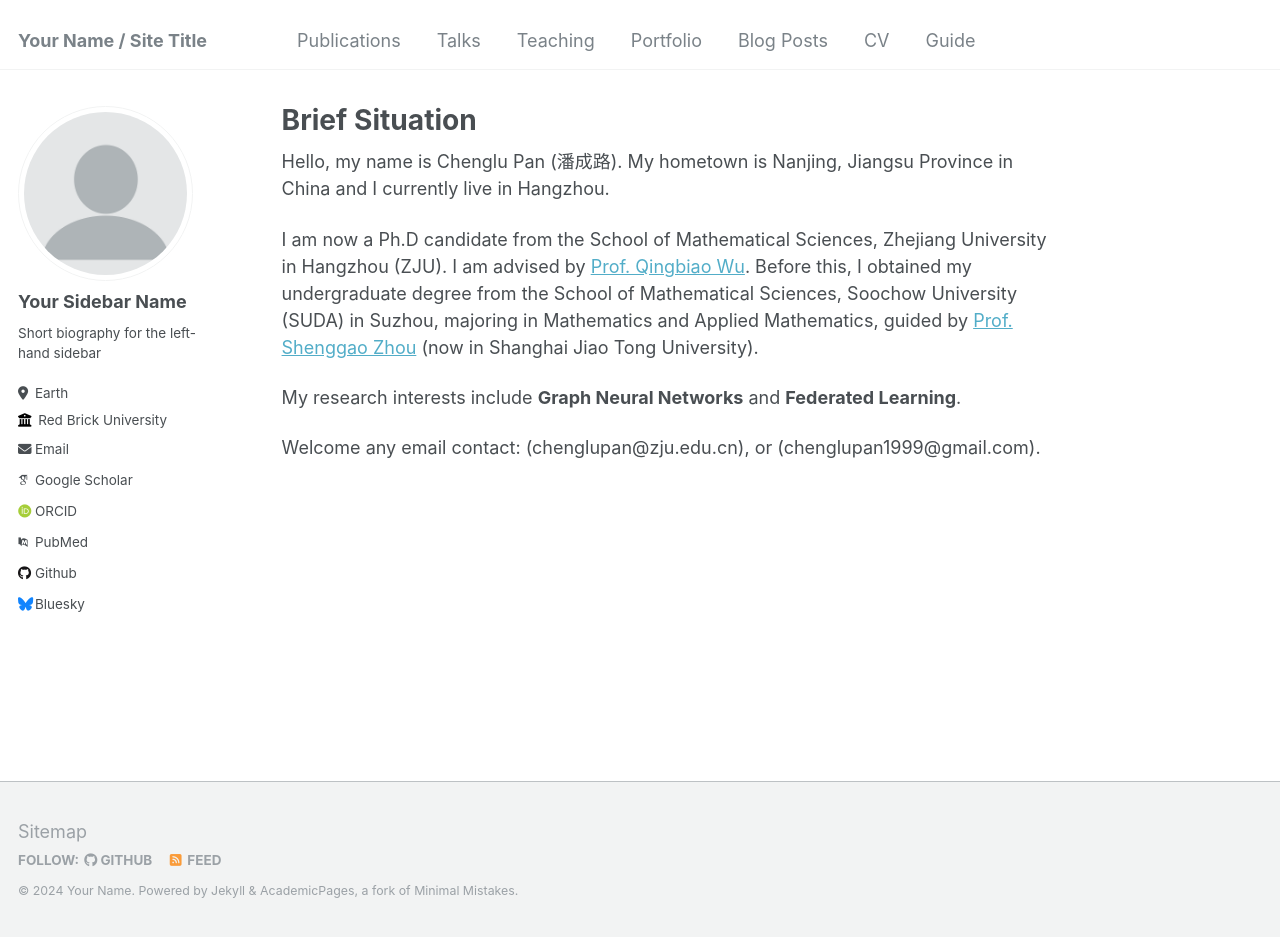
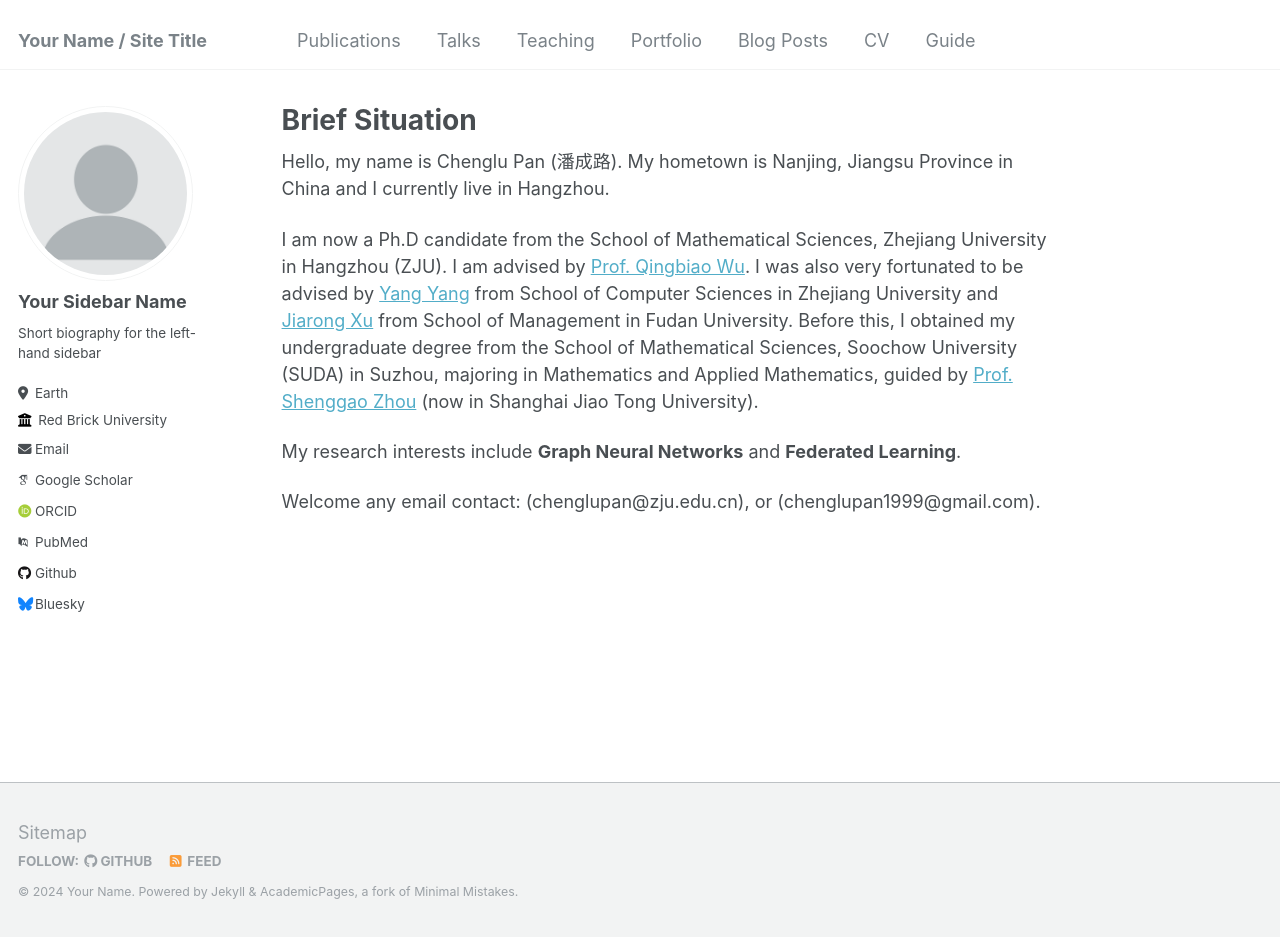
Before and after one commit to Chenglu0426/Chenglu0426.github.io, a Jekyll site: the page built from _pages/about.md, in a window 1280 px wide and 937 px high. Built offline with Jekyll 4.4.1, drawn with Linux system fonts in a browser that asks for light colours; some web fonts are replaced.

Commit message:
Update about.md

```diff
--- a/_pages/about.md
+++ b/_pages/about.md
@@ -9,7 +9,7 @@ redirect_from:
 
 Hello, my name is Chenglu Pan (潘成路). My hometown is Nanjing, Jiangsu Province in China and I currently live in Hangzhou.
 
-I am now a Ph.D candidate from the School of Mathematical Sciences, Zhejiang University in Hangzhou (ZJU). I am advised by [Prof. Qingbiao Wu](https://person.zju.edu.cn/en/0085412). Before this, I obtained my undergraduate degree from the School of Mathematical Sciences, Soochow University (SUDA) in Suzhou, majoring in Mathematics and Applied Mathematics, guided by [Prof. Shenggao Zhou](https://math.sjtu.edu.cn/faculty/sgzhou) (now in Shanghai Jiao Tong University).
+I am now a Ph.D candidate from the School of Mathematical Sciences, Zhejiang University in Hangzhou (ZJU). I am advised by [Prof. Qingbiao Wu](https://person.zju.edu.cn/en/0085412). I was also very fortunated to be advised by [Yang Yang](yangy.org) from School of Computer Sciences in Zhejiang University and [Jiarong Xu](galina0217.github.io) from School of Management in Fudan University. Before this, I obtained my undergraduate degree from the School of Mathematical Sciences, Soochow University (SUDA) in Suzhou, majoring in Mathematics and Applied Mathematics, guided by [Prof. Shenggao Zhou](https://math.sjtu.edu.cn/faculty/sgzhou) (now in Shanghai Jiao Tong University).
 
 My research interests include **Graph Neural Networks** and **Federated Learning**.
 
```
